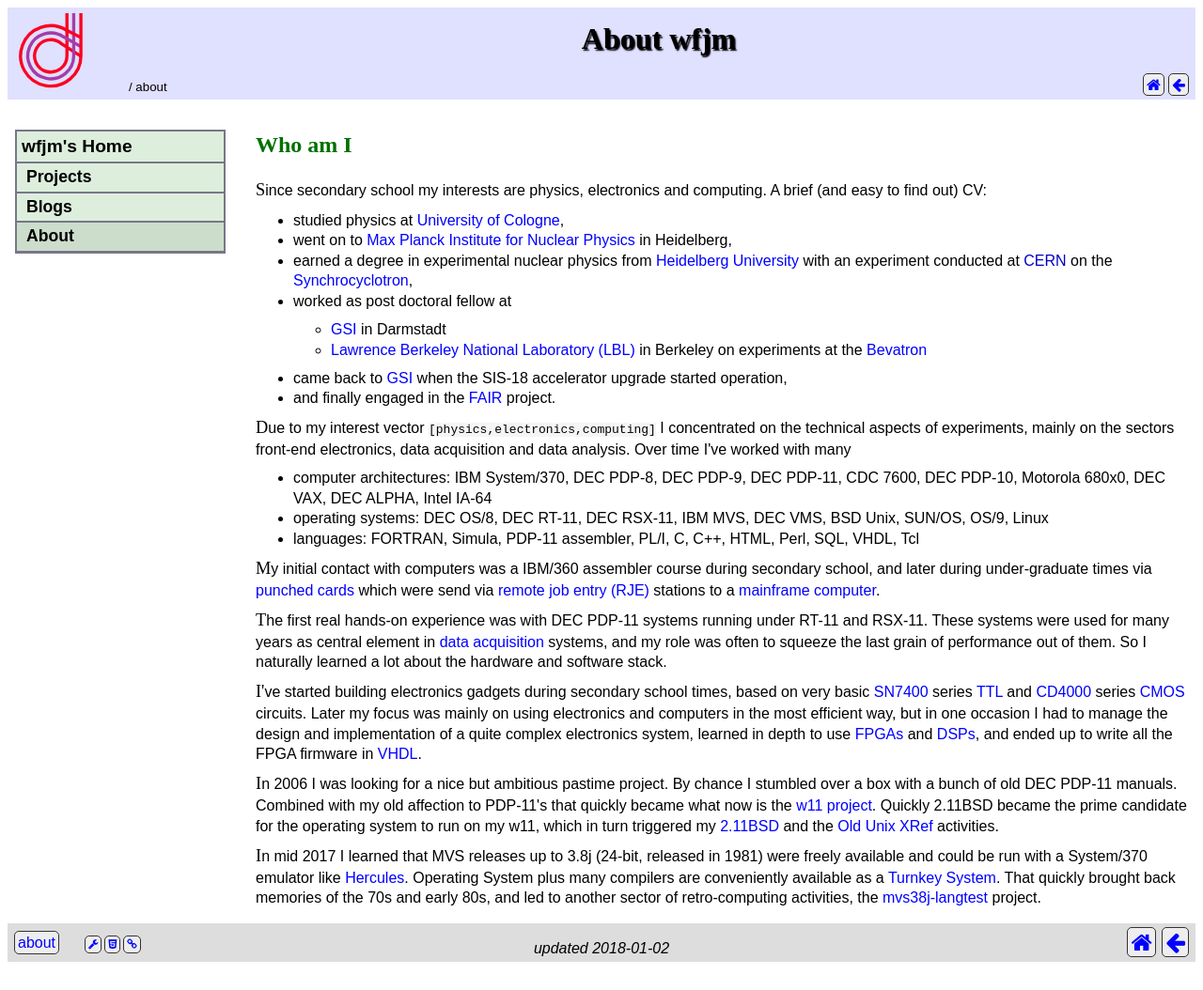
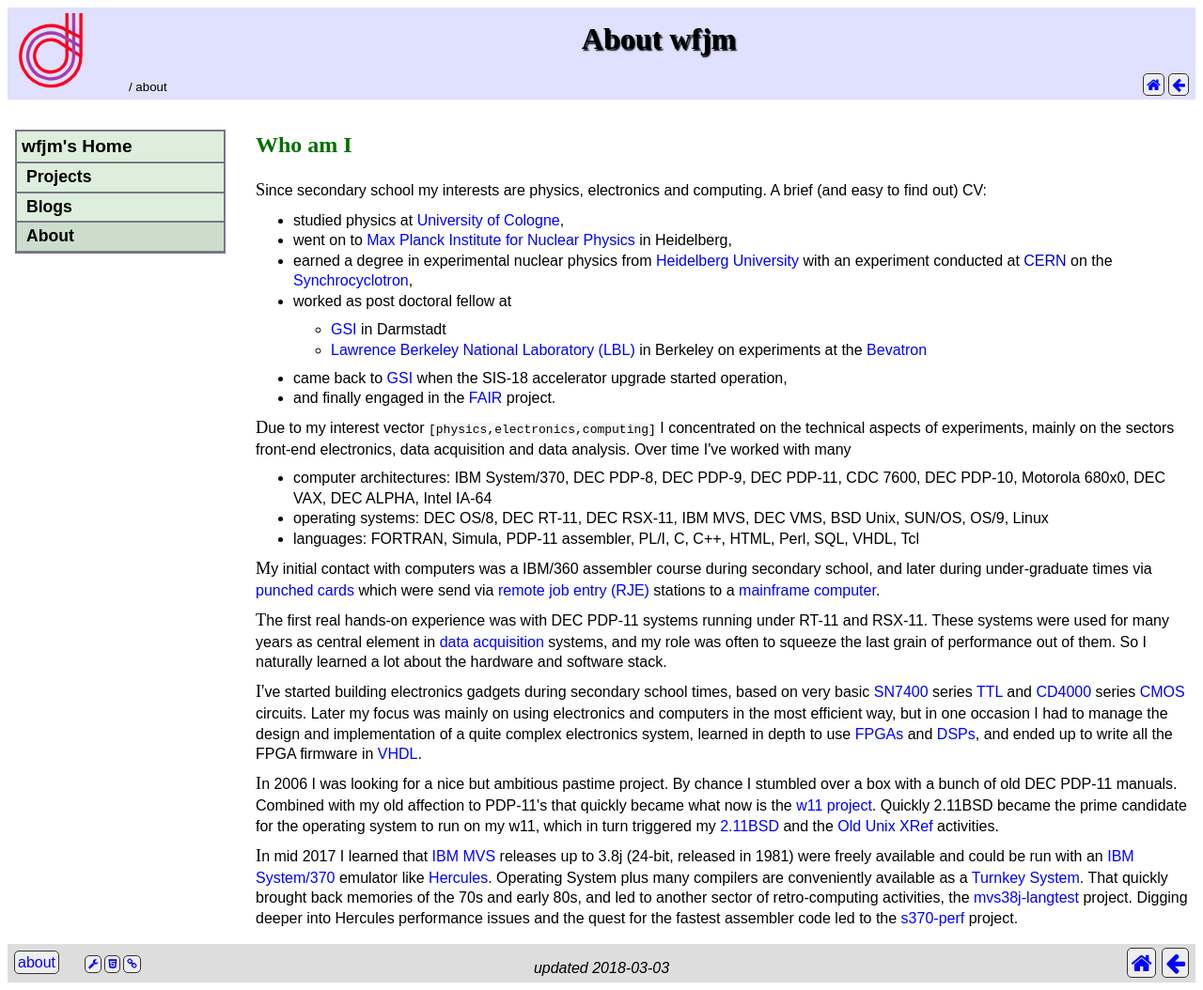
Before and after one commit to wfjm/wfjm.github.io, a Jekyll site: the page built from about/index.html, in a window 1280 px wide. Shown: the whole page at 94% size. Built offline with Jekyll 4.4.1, drawn with Linux system fonts in a browser that asks for light colours; before the commit the page ends 1032 px from its top, so only the background shows below that.

Commit message:
add s370-perf to WhoAmI

```diff
--- a/about/index.html
+++ b/about/index.html
@@ -2,7 +2,7 @@
 title: "About wfjm"
 #
 my:
-  changedate: 2018-01-02
+  changedate: 2018-03-03
 ---
 
 <h2 id="h_who">Who am I</h2>
@@ -143,8 +143,12 @@
 </p>
 
 <p>
-In mid 2017 I learned that MVS releases up to 3.8j (24-bit, released in 1981)
-were freely available and could be run with a System/370 emulator like
+In mid 2017 I learned that
+<a href="https://en.wikipedia.org/wiki/MVS">IBM MVS</a>
+releases up to 3.8j (24-bit, released in 1981)
+were freely available and could be run with an
+<a href="https://en.wikipedia.org/wiki/IBM_System/370">IBM System/370</a>
+emulator like
 <a href="https://en.wikipedia.org/wiki/Hercules_(emulator)">Hercules</a>.
 Operating System plus many compilers are conveniently available as a
 <a href="http://wotho.ethz.ch/tk4-/">Turnkey System</a>. That quickly
@@ -152,4 +156,8 @@
 sector of retro-computing activities, the
 <a href="https://wfjm.github.io/blogs/mvs/2017-12-30-GitHub-project-mvs38j-langtest.html">
 mvs38j-langtest</a> project.
+Digging deeper into Hercules performance issues and the quest for the fastest
+assembler code led to the
+<a href="https://github.com/wfjm/s370-perf/blob/master/README.md">s370-perf</a>
+project.
 </p>
```
